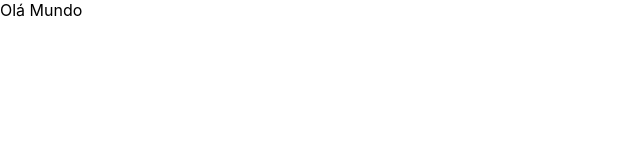
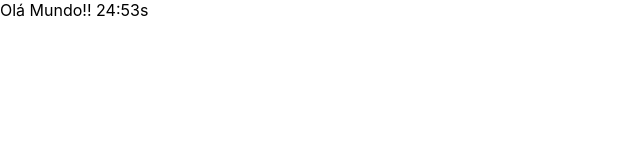
Before and after one commit to marcelosanto/pomodoro-react-typescript, a React (Create React App) app: page / in a window 1280 px wide. Shown: the top 160 px of the page, without its empty margins (0-640 px from the left). Built offline with nearby package versions, Linux system fonts and the light colour scheme.

Commit message:
pomodoro

```diff
--- a/src/App.tsx
+++ b/src/App.tsx
@@ -1,7 +1,13 @@
 import React from 'react'
 
+import { PomodoroTimer } from './components/pomodoro-timer'
+
 function App(): JSX.Element {
-  return <div className="App">Olá Mundo</div>
+  return (
+    <div className="App">
+      <PomodoroTimer defaultPomodoroTime={1500} />
+    </div>
+  )
 }
 
 export default App
--- /dev/null
+++ b/src/components/pomodoro-timer.tsx
@@ -0,0 +1,18 @@
+import React, { useState } from 'react'
+
+import { UseInterval } from '../hooks/use-interval'
+import { secondsToTime } from '../utils/seconds-to-time'
+
+interface Props {
+  defaultPomodoroTime: number
+}
+
+export function PomodoroTimer(props: Props): JSX.Element {
+  const [mainTime, setMainTime] = useState(props.defaultPomodoroTime)
+
+  UseInterval(() => {
+    setMainTime(mainTime - 1)
+  }, 1000)
+
+  return <div>Olá Mundo!! {secondsToTime(mainTime)}</div>
+}
--- /dev/null
+++ b/src/hooks/use-interval.tsx
@@ -0,0 +1,22 @@
+import { useEffect, useRef } from 'react'
+
+export function UseInterval<C extends CallableFunction>(
+  callback: C,
+  delay: number | null,
+): void {
+  const savedCallback = useRef<C>()
+
+  useEffect(() => {
+    savedCallback.current = callback
+  }, [callback])
+
+  useEffect(() => {
+    function tick() {
+      if (savedCallback.current) savedCallback.current()
+    }
+    if (delay !== null) {
+      const id = setInterval(tick, delay)
+      return () => clearInterval(id)
+    }
+  }, [delay])
+}
--- /dev/null
+++ b/src/utils/seconds-to-time.ts
@@ -0,0 +1,7 @@
+export function secondsToTime(seconds: number): string {
+  const zeroLeft = (n: number) => Math.floor(n).toString().padStart(2, '0')
+  const minutos = zeroLeft(seconds / 60)
+  const segundos = zeroLeft(seconds % 60)
+
+  return `${minutos}:${segundos}s`
+}
```
